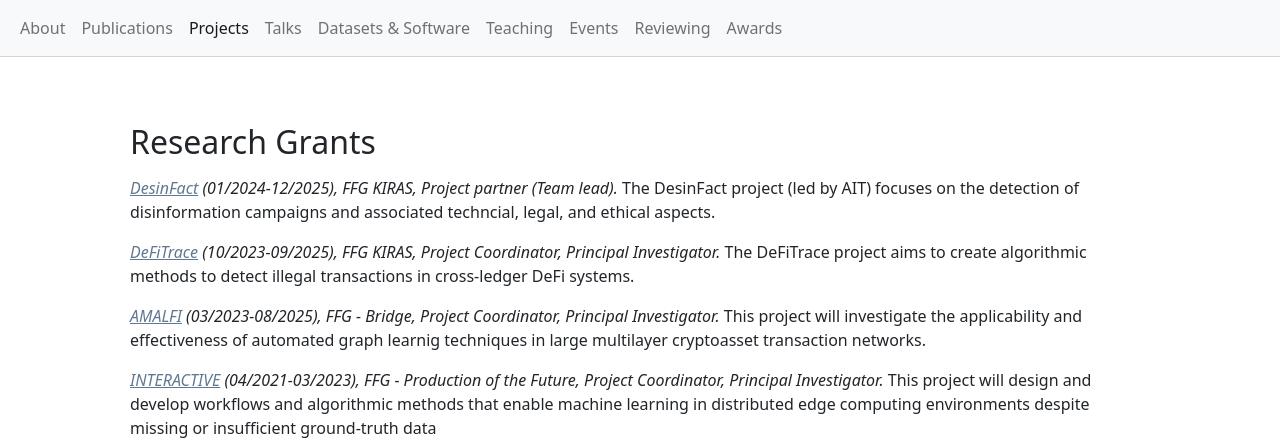
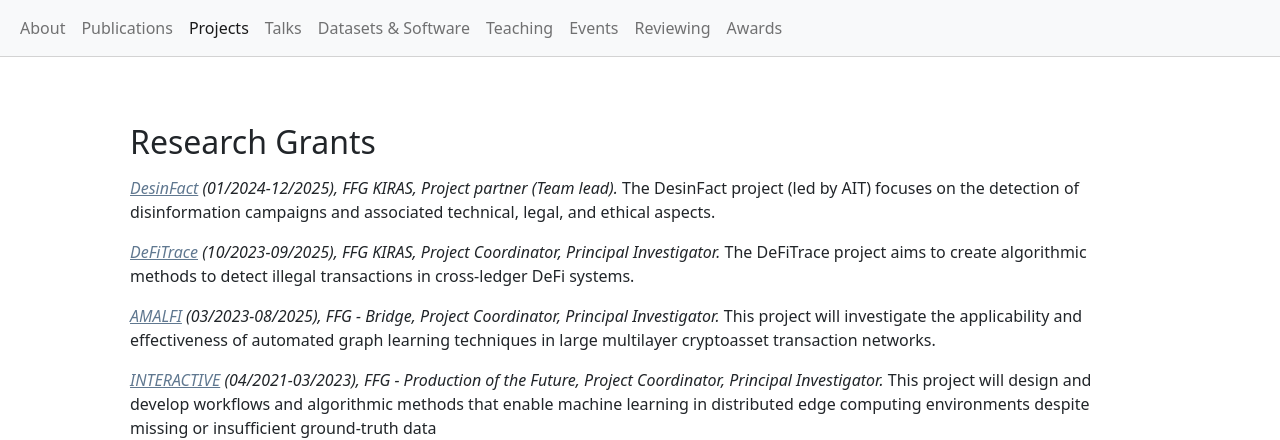
Before and after one commit to behas/behas.github.com, a Jekyll site: the page built from projects.html, in a window 1280 px wide and 900 px high. Shown: the top 440 px of the window. Built offline with Jekyll 4.4.1, drawn with Linux system fonts in a browser that asks for light colours; a style sheet for code colours, icons or effects is not loaded.

Commit message:
fix typo

```diff
--- a/_data/projects.yml
+++ b/_data/projects.yml
@@ -6,7 +6,7 @@
   role: "Project partner (Team lead)"
   description: >
     The DesinFact project (led by AIT) focuses on the
-    detection of disinformation campaigns and associated techncial, legal, and ethical aspects.
+    detection of disinformation campaigns and associated technical, legal, and ethical aspects.
 
 - acronym: "DeFiTrace"
   uri: "https://defitrace.info/"
@@ -26,7 +26,7 @@
   role: "Project Coordinator, Principal Investigator"
   description: >
     This project will investigate the applicability and effectiveness of
-    automated graph learnig techniques in large multilayer cryptoasset transaction
+    automated graph learning techniques in large multilayer cryptoasset transaction
     networks.
 
 - acronym: "INTERACTIVE"
```
